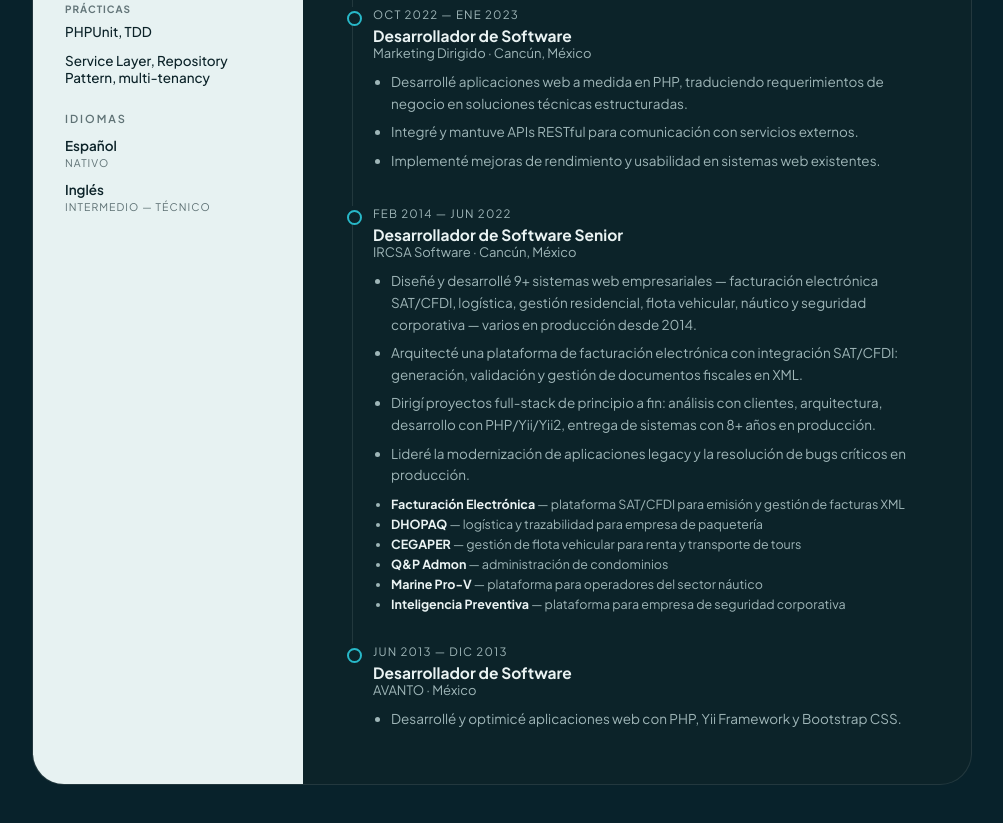
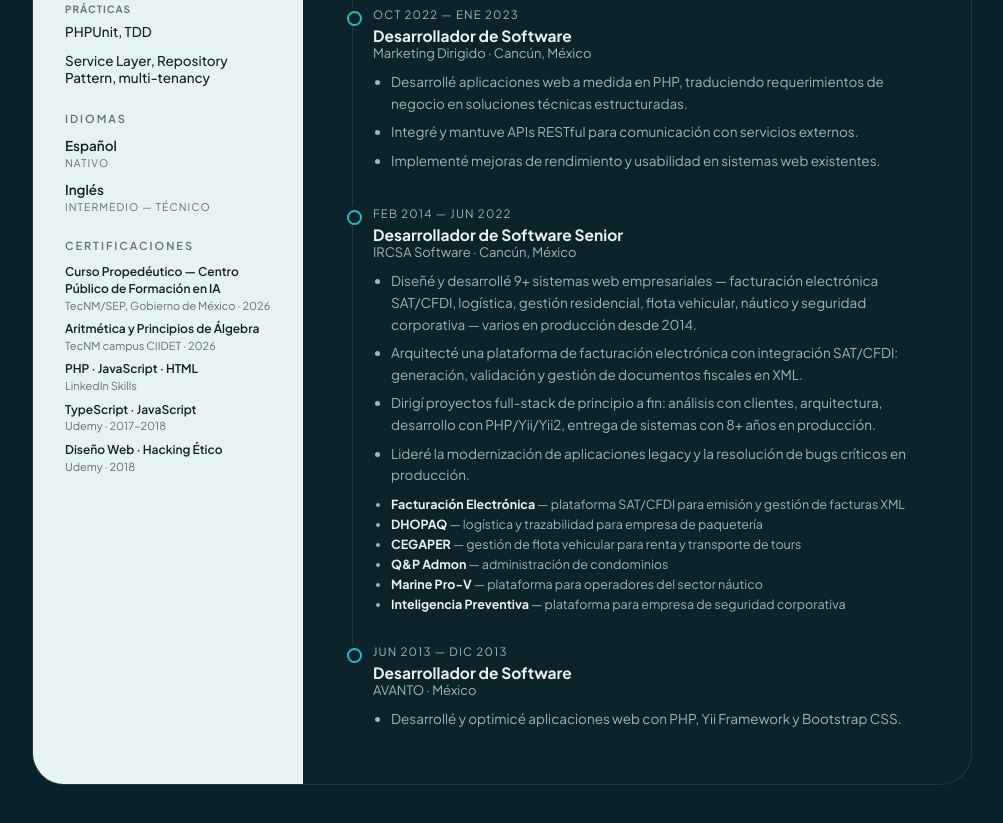
Before and after one commit to RoyArgaez/RoyArgaez.github.io, a plain HTML site: page index.html in a window 1280 px wide. Shown: the part 1278-2101 px from the top of the page, without its empty margins (138-1141 px from the left). Drawn offline with nearby package versions, Linux system fonts and the light colour scheme.

Commit message:
Add certifications section (TecNM AI course, algebra course, plus existing Udemy/LinkedIn certs)
Co-Authored-By: Claude Sonnet 5 <noreply@anthropic.com>
Claude-Session: https://claude.ai/code/session_01ChyHnHoyoFod9x9Z4u8opZ

```diff
--- a/index.html
+++ b/index.html
@@ -227,6 +227,17 @@
         <div class="side-item"><div class="side-value">Español</div><div class="side-label" style="margin-top:2px;">Nativo</div></div>
         <div class="side-item"><div class="side-value">Inglés</div><div class="side-label" style="margin-top:2px;">Intermedio — técnico</div></div>
       </div>
+
+      <div class="side-block">
+        <p class="side-h">Certificaciones</p>
+        <ul class="certs-side">
+          <li><b>Curso Propedéutico — Centro Público de Formación en IA</b><span>TecNM/SEP, Gobierno de México · 2026</span></li>
+          <li><b>Aritmética y Principios de Álgebra</b><span>TecNM campus CIIDET · 2026</span></li>
+          <li><b>PHP · JavaScript · HTML</b><span>LinkedIn Skills</span></li>
+          <li><b>TypeScript · JavaScript</b><span>Udemy · 2017–2018</span></li>
+          <li><b>Diseño Web · Hacking Ético</b><span>Udemy · 2018</span></li>
+        </ul>
+      </div>
     </aside>
 
     <main class="main">
@@ -422,4 +433,7 @@
 
   <h2>Idiomas</h2>
   <p>Español — Nativo · Inglés — Intermedio (lectura técnica y documentación profesional)</p>
+
+  <h2>Certificaciones</h2>
+  <p>Curso Propedéutico, Centro Público de Formación en IA — TecNM/SEP, Gobierno de México (2026) · Aritmética y Principios de Álgebra — TecNM campus CIIDET (2026) · PHP, JavaScript, HTML — LinkedIn Skills · TypeScript, JavaScript — Udemy (2017–2018) · Diseño Web, Hacking Ético — Udemy (2018)</p>
 </div>
```
